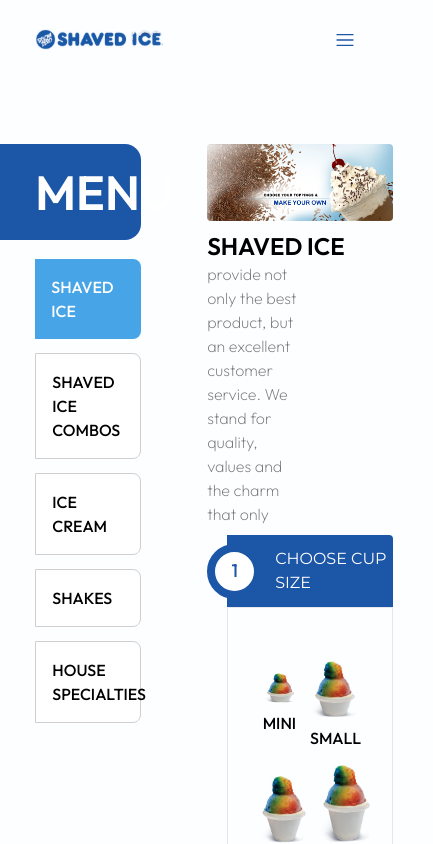
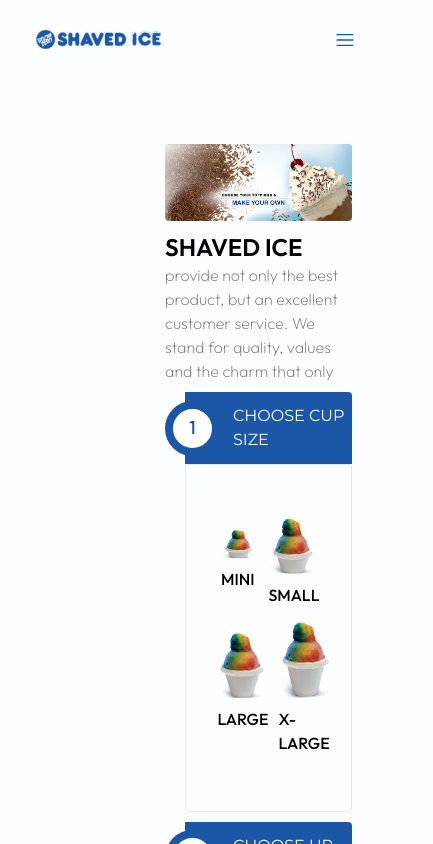
Before and after one commit to msclal/below-zero, a Next.js app: page /menu in a window 390 px wide. Shown: the top 844 px of the page, 433 px wide, since content can reach past the window. Built offline with nearby package versions, Linux system fonts and the light colour scheme.

Commit message:
everything is good -- gonna start doing mobile/tablet menu

```diff
--- a/src/app/menu/page.js
+++ b/src/app/menu/page.js
@@ -6,6 +6,10 @@
 import Toppings from "@/components/Menu/StepToppings";
 import MenuItems from "@/components/Menu/MenuItems";
 import Banner from "/public/menu/banner.webp";
+import IceCreamBanner from "/public/menu/IceCream.webp";
+import Menubar from "../../components/Menu/Menubar";
+import Head from "next/head";
+import Image from "next/image";
 
 const specialties = [
   {
@@ -191,10 +195,6 @@
   },
 ];
 
-import Menubar from "../../components/Menu/Menubar";
-import Head from "next/head";
-import Image from "next/image";
-
 const Contact = () => {
   const [isClicked, setIsClicked] = useState("SHAVED ICE");
   const handleClick = (item) => {
@@ -207,16 +207,16 @@
         <title>Below Zero: Shaved Ice | Menu</title>
       </Head>
       <div className="flex justify-center">
-        <div className="flex pt-36  max-lg:space-x-12 ">
-          <div className="w-5/12 ">
+        <div className="flex pt-36 max-lg:space-x-12 ">
+          <div className="w-5/12">
             <Menubar
               selectedMenuItem={isClicked}
               onMenuItemClick={handleClick}
             />
           </div>
 
-          <div className="flex flex-col items-center min-h-screen gap-y-10 lg:gap-y-20 w-full  pr-[5%]">
-            <div className="flex justify-end flex-col w-full space-y-[3%] max-sm:w-10/12 sm:w-full lg:w-10/12 ">
+          <div className="flex flex-col items-center min-h-screen gap-y-10 lg:gap-y-20 w-full  pr-[5%] ">
+            <div className="flex justify-end flex-col w-full space-y-[3%] max-sm:w-10/12 sm:w-full lg:w-10/12">
               <Image
                 src={Banner}
                 alt="Landing"
@@ -229,7 +229,7 @@
                 <div className="flex flex-col justify-center">
                   <div className="pt-[2%]">
                     <div className="font-semibold text-2xl">SHAVED ICE</div>
-                    <div className="text-text-subtext font-extralight w-6/12">
+                    <div className="text-text-subtext font-extralight sm:w-8/12 xl:w-6/12">
                       provide not only the best product, but an excellent
                       customer service. We stand for quality, values and the
                       charm that only
@@ -247,7 +247,7 @@
                     <div className="font-semibold text-2xl">
                       SHAVED ICE COMBOS
                     </div>
-                    <div className="text-text-subtext font-extralight w-6/12">
+                    <div className="text-text-subtext font-extralight sm:w-8/12 xl:w-6/12">
                       provide not only the best product, but an excellent
                       customer service. We stand for quality, values and the
                       charm that only
@@ -265,7 +265,7 @@
                 <div className="flex flex-col justify-center">
                   <div className="pt-[2%]">
                     <div className="font-semibold text-2xl">ICE CREAM</div>
-                    <div className="text-text-subtext font-extralight w-6/12">
+                    <div className="text-text-subtext font-extralight sm:w-8/12 xl:w-6/12">
                       provide not only the best product, but an excellent
                       customer service. We stand for quality, values and the
                       charm that only
@@ -277,13 +277,23 @@
                       <Toppings step="2" />
                     </div>
                   </div>
+                  <div className="mt-[10%]">
+                    <Image
+                      src={IceCreamBanner}
+                      alt="Thrifty Logo"
+                      layout="responsive"
+                      className="rounded-xl"
+                      width="1"
+                      height="1"
+                    />
+                  </div>
                 </div>
               )}
               {isClicked === "SHAKES" && (
                 <div className="flex flex-col justify-center">
                   <div className="pt-[2%]">
                     <div className="font-semibold text-2xl">SHAKES</div>
-                    <div className="text-text-subtext font-extralight sm:w-8/12 lg:w-6/12">
+                    <div className="text-text-subtext font-extralight sm:w-8/12 xl:w-6/12">
                       provide not only the best product, but an excellent
                       customer service. We stand for quality, values and the
                       charm that only
@@ -303,7 +313,7 @@
                     <div className="font-semibold text-2xl">
                       HOUSE SPECIALTIES
                     </div>
-                    <div className="text-text-subtext font-extralight w-6/12">
+                    <div className="text-text-subtext font-extralight sm:w-8/12 xl:w-6/12">
                       provide not only the best product, but an excellent
                       customer service. We stand for quality, values and the
                       charm that only
--- a/src/components/Footer.jsx
+++ b/src/components/Footer.jsx
@@ -12,7 +12,7 @@
       <Marquee
         autoFill
         speed={75}
-        className="py-2.5 text-5xl xl:text-8xl font-semibold sm:p-5 bg-primary font-outfit absolute -z-[10] text-white mt-10"
+        className="py-2.5 text-5xl xl:text-8xl font-semibold sm:p-5 bg-primary font-outfit absolute -z-[10] text-white"
       >
         BELOW ZERO SHAVED ICE
         <div className="w-3/4 px-4 mx-auto sm:px-10 sm:w-4/5 xl:w-full">
--- a/src/components/Menu/Menubar.jsx
+++ b/src/components/Menu/Menubar.jsx
@@ -3,38 +3,38 @@
 
 const Menubar = ({ selectedMenuItem, onMenuItemClick }) => {
   return (
-    <div className="w-full sticky">
+    <div className="w-full max-sm:hidden">
       <div className="text-5xl font-semibold text-white bg-primary p-6  pl-[35%] mb-[14pt] rounded-r-2xl">
         MENU
       </div>
 
-      <div className="relative flex flex-col w-full pl-[35%] font-medium gap-y-3.5">
+      <div className=" flex flex-col w-full sm:pl-[20%] xl:pl-[35%] font-medium gap-y-3.5">
         <p
-          className={`p-4 rounded-r-lg cursor-pointer transition-all duration-300 ease-in-out hover:bg-below-zero-blue-200/90 hover:text-white   ${selectedMenuItem === "SHAVED ICE" ? "bg-below-zero-blue-200 text-white" : "text-black bg-white border border-border"}`}
+          className={`p-4 rounded-r-lg cursor-pointer transition-all duration-300 ease-in-out hover:border-none hover:bg-below-zero-blue-200/90 hover:text-white   ${selectedMenuItem === "SHAVED ICE" ? "bg-below-zero-blue-200 text-white" : "text-black bg-white border border-border"}`}
           onClick={() => onMenuItemClick("SHAVED ICE")}
         >
           SHAVED ICE
         </p>
         <p
-          className={`p-4 rounded-r-lg cursor-pointer transition-all duration-300 ease-in-out hover:bg-below-zero-red-200/90 hover:text-white  ${selectedMenuItem === "SHAVED ICE COMBOS" ? "bg-below-zero-red-200 text-white" : "text-black bg-white border border-border"}`}
+          className={`p-4 rounded-r-lg cursor-pointer transition-all duration-300 ease-in-out hover:border-none hover:bg-below-zero-red-200/90 hover:text-white  ${selectedMenuItem === "SHAVED ICE COMBOS" ? "bg-below-zero-red-200 text-white" : "text-black bg-white border border-border"}`}
           onClick={() => onMenuItemClick("SHAVED ICE COMBOS")}
         >
           SHAVED ICE COMBOS
         </p>
         <p
-          className={`p-4 rounded-r-lg cursor-pointer transition-all duration-300 ease-in-out hover:bg-below-zero-yellow-200/90 hover:text-white  ${selectedMenuItem === "ICE CREAM" ? "bg-below-zero-yellow-200 text-white" : "text-black bg-white border border-border"}`}
+          className={`p-4 rounded-r-lg cursor-pointer transition-all duration-300 ease-in-out hover:border-none hover:bg-below-zero-yellow-200/90 hover:text-white  ${selectedMenuItem === "ICE CREAM" ? "bg-below-zero-yellow-200 text-white" : "text-black bg-white border border-border"}`}
           onClick={() => onMenuItemClick("ICE CREAM")}
         >
           ICE CREAM
         </p>
         <p
-          className={`p-4 rounded-r-lg cursor-pointer transition-all duration-300 ease-in-out  hover:bg-below-zero-purple-200/90 hover:text-white  ${selectedMenuItem === "SHAKES" ? "bg-below-zero-purple-200 text-white" : "text-black bg-white border border-border"}`}
+          className={`p-4 rounded-r-lg cursor-pointer transition-all duration-300 ease-in-out hover:border-none hover:bg-below-zero-purple-200/90 hover:text-white  ${selectedMenuItem === "SHAKES" ? "bg-below-zero-purple-200 text-white" : "text-black bg-white border border-border"}`}
           onClick={() => onMenuItemClick("SHAKES")}
         >
           SHAKES
         </p>
         <p
-          className={`p-4 rounded-r-lg cursor-pointer transition-all duration-300 ease-in-out hover:bg-below-zero-green-200/90 hover:text-white  ${selectedMenuItem === "HOUSE SPECIALTIES" ? "bg-below-zero-green-200 text-white" : "text-black bg-white border border-border"}`}
+          className={`p-4 rounded-r-lg cursor-pointer transition-all duration-300 ease-in-out hover:border-none hover:bg-below-zero-green-200/90 hover:text-white  ${selectedMenuItem === "HOUSE SPECIALTIES" ? "bg-below-zero-green-200 text-white" : "text-black bg-white border border-border"}`}
           onClick={() => onMenuItemClick("HOUSE SPECIALTIES")}
         >
           HOUSE SPECIALTIES
--- a/src/components/Menu/StepToppings.jsx
+++ b/src/components/Menu/StepToppings.jsx
@@ -5,7 +5,7 @@
 const Steps = ({ step }) => {
   return (
     <>
-      <div className="flex max-sm:flex-col">
+      <div className="flex max-sm:flex-col  w-full">
         <div className="flex flex-col w-full">
           <div className="flex items-center">
             {step !== "" && (
@@ -37,8 +37,8 @@
             </div>
           </div>
         </div>
-        <div className="flex justify-center items-center">
-          <div className="w-1/2">
+        <div className="flex justify-center items-center ">
+          <div className="w-1/2 ">
             <Image
               src={Thrifty}
               alt="Landing"
```
Also changed, not shown: public/menu/IceCream.webp (added).
